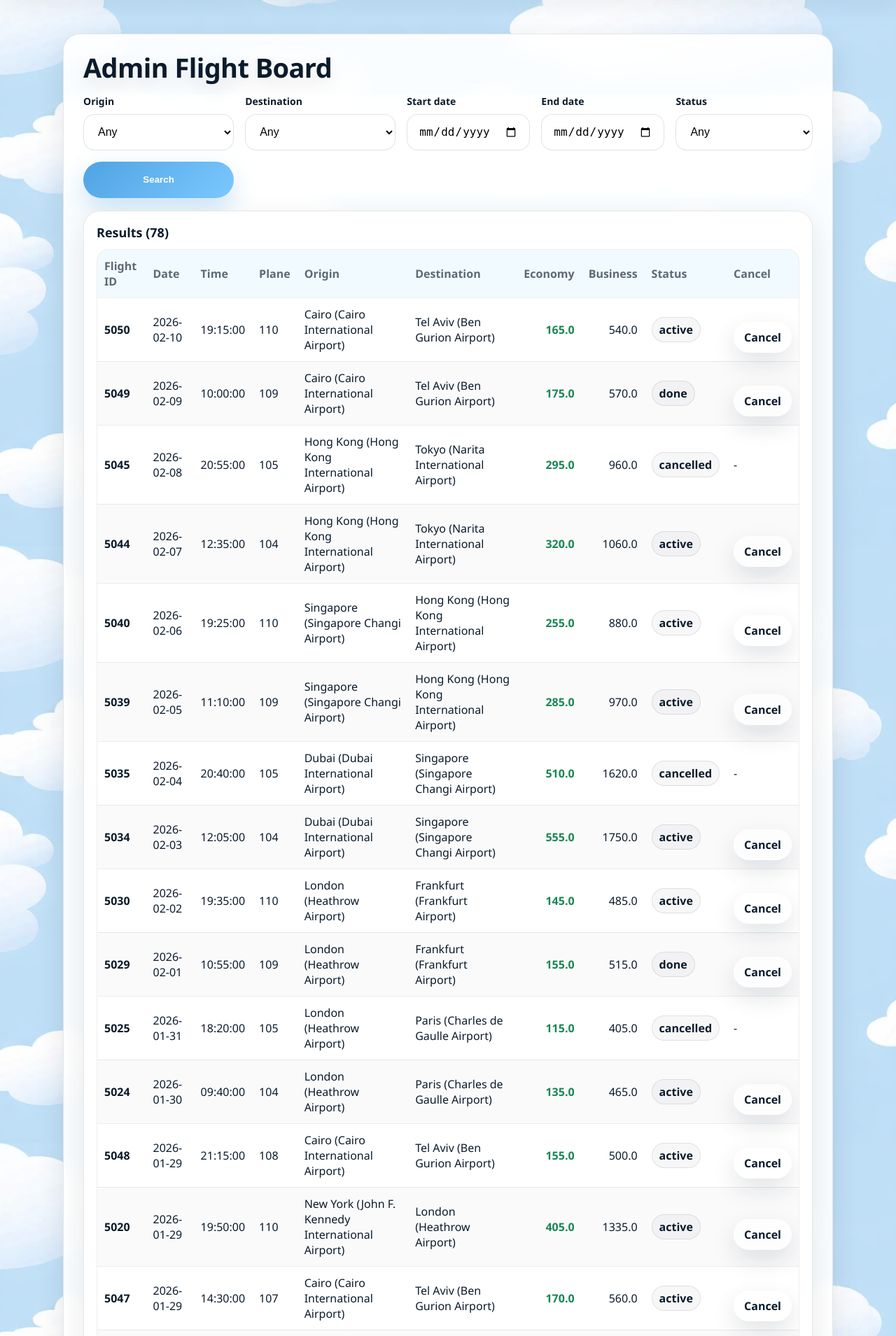
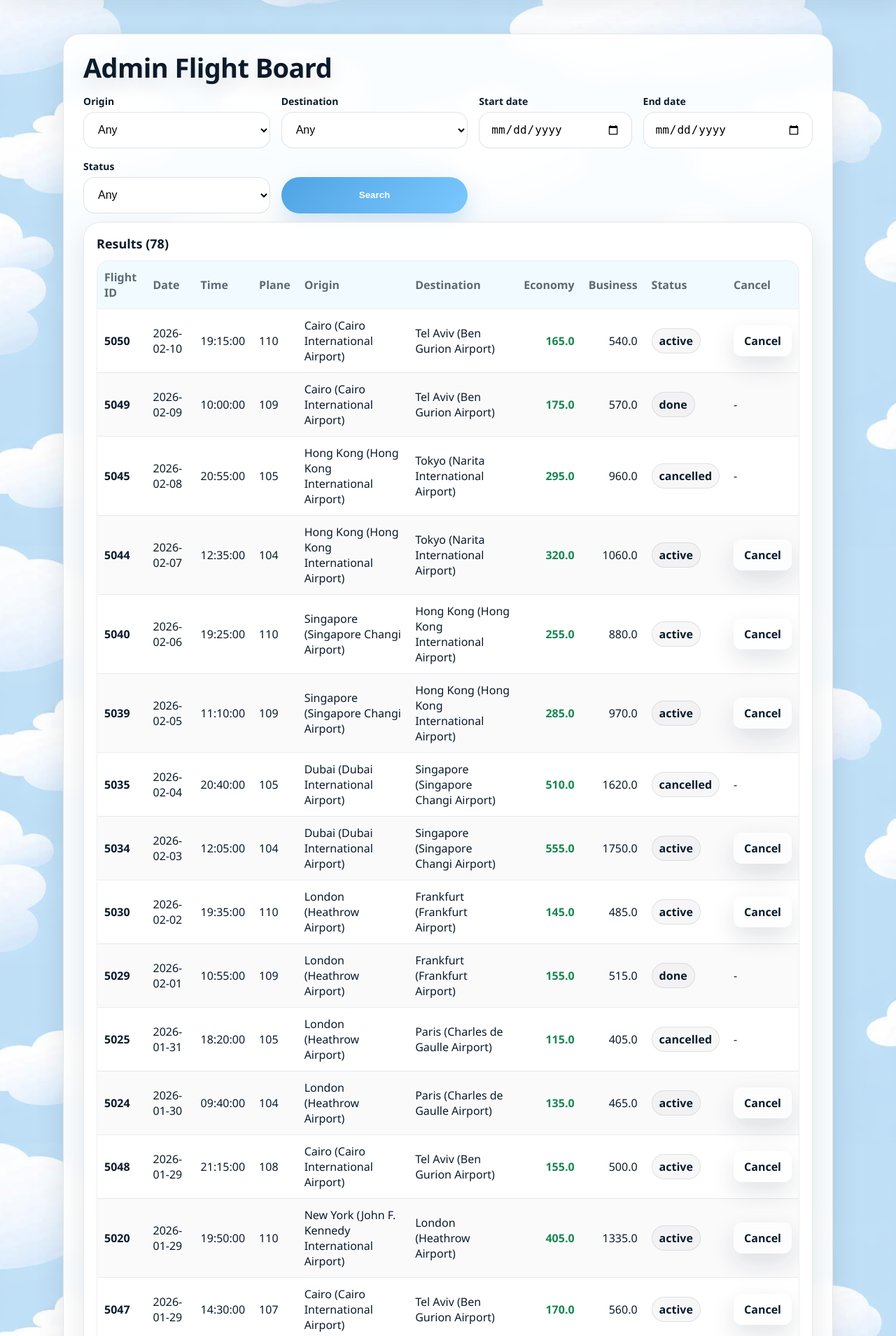
Before and after one commit to NoaKopi/InformationSystemsFinalProject, a Flask app: page /admin/flights in a window 1280 px wide. Shown: the part 73-1982 px from the top of the page at 70% size. Run offline with Flask 3, Linux system fonts and the light colour scheme; a user stored in the database is signed in; data comes from the database, SQL or seed files in the repository.

Commit message:
Disable cancel option for completed flights (admin UI + backend)

```diff
--- a/main.py
+++ b/main.py
@@ -12,8 +12,7 @@ app.config.update(
     PERMANENT_SESSION_LIFETIME=timedelta(minutes=10),  # disconnects after 10 minutes of inactivity
     SESSION_FILE_DIR= "/home/NoaKopi/InformationSystemsFinalProject/flask_session_data",
     SESSION_COOKIE_HTTPONLY=True,
-    SESSION_COOKIE_SAMESITE="Lax",
-)
+    SESSION_COOKIE_SAMESITE="Lax",)
 
 # ======================================================
 # MAIN
@@ -176,8 +175,7 @@ def plane_has_business(cursor, plane_id: int) -> bool:
           AND LOWER(Class) = 'business'
         LIMIT 1
         """,
-        (int(plane_id),),
-    )
+        (int(plane_id),),)
     return cursor.fetchone() is not None
 
 
@@ -199,8 +197,7 @@ def fetch_flight_prices(flight_id: int):
             return {"Economy": 0.0, "Business": 0.0}
         return {
             "Economy": float(row["Economy_Price"]),
-            "Business": float(row["Business_Price"]),
-        }
+            "Business": float(row["Business_Price"]),}
 
 
 def infer_order_ticket_class(unique_order_id: int):
@@ -265,8 +262,7 @@ def db_check():
                 FROM sqlite_master
                 WHERE type='table'
                   AND name NOT LIKE 'sqlite_%'
-                ORDER BY name;
-            """)
+                ORDER BY name;""")
             tables = [row["name"] for row in cursor.fetchall()]
 
             cursor.execute("SELECT COUNT(*) AS cnt FROM Airports;")
@@ -295,8 +291,7 @@ def home_page():
             cursor.execute("""
                 SELECT Airport_ID, Airport_Name, City, Country
                 FROM Airports
-                ORDER BY Country, City, Airport_Name
-            """)
+                ORDER BY Country, City, Airport_Name """)
             airports = cursor.fetchall()
     except Exception as e:
         flash(f"Database error loading airports: {e}", "error")
@@ -308,8 +303,7 @@ def home_page():
         selected_destination=selected_destination,
         start_date=start_date,
         end_date=end_date,
-        today=today
-    )
+        today=today)
 
 
 # =============================
@@ -411,8 +405,7 @@ def client_home():
         "client_home.html",
         first_name=session.get("First_Name_In_English", ""),
         last_name=session.get("Last_Name_In_English", ""),
-        email=session.get("Email_Address", "")
-    )
+        email=session.get("Email_Address", ""))
 
 
 @app.route("/logout")
@@ -513,10 +506,7 @@ def available_flights():
             today_dt = date.today()
 
             if start_dt < today_dt:
-                flash(
-                    "You can't search flights for a past departure date. Please choose today or a future date.",
-                    "error"
-                )
+                flash("You can't search flights for a past departure date. Please choose today or a future date.","error")
                 return redirect(url_for(
                     "home_page",
                     origin_id=origin_id,
@@ -585,11 +575,7 @@ def available_flights():
                         f.Departure_Date > DATE('now')
                         OR (
                             f.Departure_Date = DATE('now')
-                            AND f.Departure_Time > TIME('now')
-                        )
-                    )
-                """
-
+                            AND f.Departure_Time > TIME('now'))) """
 
             if origin_id:
                 sql += " AND f.Origin_Airport = ?"
@@ -627,8 +613,7 @@ def available_flights():
         origin_id=origin_id,
         destination_id=destination_id,
         start_date=start_date,
-        end_date=end_date
-    )
+        end_date=end_date)
 
 
 # =============================
@@ -675,7 +660,6 @@ def book_flight(flight_id):
         if selected_class not in ("Economy", "Business"):
             selected_class = "Economy"
 
-        # if no business in plane -> force Economy
         if selected_class == "Business" and not has_business:
             flash("Business class is not available for this flight. Switched to Economy.", "error")
             selected_class = "Economy"
@@ -714,8 +698,7 @@ def book_flight(flight_id):
             "quantity": int(quantity),
             "ticket_class": selected_class,
             "unit_price": unit_price,
-            "created_at": datetime.now().isoformat()
-        }
+            "created_at": datetime.now().isoformat() }
 
         if is_registered_user():
             draft["user_type"] = "registered_client"
@@ -805,8 +788,7 @@ def draft_select_seats():
                     seats=seats,
                     occupied=occupied,
                     selected=selected_prev,
-                    needed=needed
-                )
+                    needed=needed)
 
             if len(set(selected)) != len(selected):
                 flash("Duplicate seat selection detected. Please select unique seats.", "error")
@@ -862,15 +844,14 @@ def draft_select_seats():
             seats=seats,
             occupied=occupied,
             selected=selected_prev,
-            needed=needed
-        )
+            needed=needed )
 
     except Exception as e:
         flash(f"Database error while loading seats: {e}", "error")
         return redirect(url_for("home_page"))
 
 # =============================
-# DRAFT: REVIEW
+# DRAFT: REVIEW ORDER
 # =============================
 @app.route("/draft/review", methods=["GET"])
 def order_review():
@@ -933,7 +914,7 @@ def order_review():
 
 
 # =============================
-# DRAFT: CONFIRM
+# DRAFT: CONFIRM ORDER
 # =============================
 @app.route("/draft/confirm", methods=["POST"])
 def confirm_order():
@@ -1167,8 +1148,7 @@ def fetch_order_details(unique_order_id: int, user_is_reg: bool, email: str):
                 "departure_date": f["Departure_Date"],
                 "departure_time": f["Departure_Time"],
                 "quantity_of_tickets": qty,
-                "seats": seats
-            }
+                "seats": seats}
     except Exception:
         return None
 
@@ -1326,7 +1306,6 @@ def order_management():
     user_is_reg = bool(is_registered_user())
     future_orders, past_orders = [], []
 
-    # bring orders
     if tab == "future":
         if user_is_reg:
             email = session.get("Email_Address")
@@ -1403,8 +1382,7 @@ def order_management():
         active_tab=tab,
         user_is_registered=user_is_reg,
         future_orders=future_orders,
-        past_orders=past_orders
-    )
+        past_orders=past_orders)
 
 # =============================
 # ORDER LOOKUP (GUEST)
@@ -1527,10 +1505,7 @@ def cancel_order():
                 WHERE Unique_Order_ID = ?
             """, (unique_order_id,))
 
-        flash(
-            f"Order {unique_order_id} cancelled. Cancellation fee charged: ${fee_total:.2f}",
-            "success"
-        )
+        flash(f"Order {unique_order_id} cancelled. Cancellation fee charged: ${fee_total:.2f}", "success")
         return redirect(url_for("order_management", tab="future"))
 
     except Exception as e:
@@ -1643,7 +1618,6 @@ def admin_reports():
             revenue_rows = cursor.fetchall() or []
 
             # Workers accumulated flight hours (short vs long)
-            # SQLite: TIME_TO_SEC replacement via strftime seconds delta
             cursor.execute("""
                 SELECT
                     w.Worker_ID,
@@ -1740,8 +1714,7 @@ def admin_reports():
                 ORDER BY
                     f.Plane_ID,
                     strftime('%Y', f.Departure_Date),
-                    strftime('%m', f.Departure_Date);
-            """)
+                    strftime('%m', f.Departure_Date); """)
             plane_month_rows = cursor.fetchall() or []
 
         return render_template(
@@ -1750,8 +1723,7 @@ def admin_reports():
             revenue_rows=revenue_rows,
             worker_hours_rows=worker_hours_rows,
             cancel_rate_rows=cancel_rate_rows,
-            plane_month_rows=plane_month_rows
-        )
+            plane_month_rows=plane_month_rows)
 
     except Exception as e:
         flash(f"Database error loading reports: {e}", "error")
@@ -1778,21 +1750,17 @@ def admin_flights():
     airports, flights = [], []
 
     try:
-        # 1) ROOT FIX: update past flights to 'done' WITH COMMIT
         try:
             with db_transaction() as (_, tcur):
                 update_flight_statuses_done_if_past(tcur)
         except Exception as e:
-            # don't break the admin page if auto-update fails
             print("Flight status auto-update failed (admin_flights):", e)
 
-        # 2) read data normally
         with db_cursor() as (_, cursor):
             cursor.execute("""
                 SELECT Airport_ID, Airport_Name, City, Country
                 FROM Airports
-                ORDER BY Country, City, Airport_Name
-            """)
+                ORDER BY Country, City, Airport_Name """)
             airports = cursor.fetchall()
 
             sql = """
@@ -1872,8 +1840,7 @@ def admin_new_flight_step1():
             cursor.execute("""
                 SELECT Airport_ID, Airport_Name, City, Country
                 FROM Airports
-                ORDER BY Country, City, Airport_Name
-            """)
+                ORDER BY Country, City, Airport_Name """)
             airports = cursor.fetchall()
 
             if request.method == "POST":
@@ -1910,8 +1877,7 @@ def admin_new_flight_step1():
                     "duration": int(duration),
                     "is_long": is_long_flight(int(duration)),
                     "window_start": dep_dt.strftime("%Y-%m-%d %H:%M:%S"),
-                    "window_end": end_dt.strftime("%Y-%m-%d %H:%M:%S")
-                }
+                    "window_end": end_dt.strftime("%Y-%m-%d %H:%M:%S") }
                 return redirect(url_for("admin_new_flight_step2"))
 
         return render_template("admin_new_flight_step1.html", airports=airports , today_min=today_min)
@@ -1955,10 +1921,8 @@ def admin_new_flight_step2():
                     flash("Plane and economy price are required.", "error")
                     return render_template(
                         "admin_new_flight_step2.html",
-                        draft=draft, planes=planes, pilots=pilots, attendants=attendants
-                    )
-
-                # validate plane exists  (SQLite: ?)
+                        draft=draft, planes=planes, pilots=pilots, attendants=attendants )
+
                 cursor.execute("SELECT Plane_ID FROM Planes WHERE Plane_ID = ?", (plane_id,))
                 if not cursor.fetchone():
                     flash("Selected plane not found.", "error")
@@ -1979,15 +1943,13 @@ def admin_new_flight_step2():
                     flash(f"Please select exactly {req_pilots} pilots.", "error")
                     return render_template(
                         "admin_new_flight_step2.html",
-                        draft=draft, planes=planes, pilots=pilots, attendants=attendants
-                    )
+                        draft=draft, planes=planes, pilots=pilots, attendants=attendants)
 
                 if len(selected_att) != req_att:
                     flash(f"Please select exactly {req_att} attendants.", "error")
                     return render_template(
                         "admin_new_flight_step2.html",
-                        draft=draft, planes=planes, pilots=pilots, attendants=attendants
-                    )
+                        draft=draft, planes=planes, pilots=pilots, attendants=attendants)
 
                 bp = None
                 if is_plane_large:
@@ -1995,11 +1957,9 @@ def admin_new_flight_step2():
                         flash("Business price is required for LARGE planes (Business class exists).", "error")
                         return render_template(
                             "admin_new_flight_step2.html",
-                            draft=draft, planes=planes, pilots=pilots, attendants=attendants
-                        )
+                            draft=draft, planes=planes, pilots=pilots, attendants=attendants)
                     bp = float(business_price)
 
-                # HARD re-check availability now (no SQL changes needed here, only placeholders inside utils if any)
                 current_planes = available_planes(cursor, window_start, window_end, is_long=is_long)
                 current_plane_ids = {int(p["Plane_ID"]) for p in current_planes}
                 if plane_id_int not in current_plane_ids:
@@ -2022,15 +1982,13 @@ def admin_new_flight_step2():
                     "economy_price": float(economy_price),
                     "business_price": bp,
                     "selected_pilots": [str(x) for x in selected_pilots],
-                    "selected_attendants": [str(x) for x in selected_att],
-                })
+                    "selected_attendants": [str(x) for x in selected_att],})
                 session["admin_new_flight"] = draft
                 return redirect(url_for("admin_new_flight_review"))
 
         return render_template(
             "admin_new_flight_step2.html",
-            draft=draft, planes=planes, pilots=pilots, attendants=attendants
-        )
+            draft=draft, planes=planes, pilots=pilots, attendants=attendants)
 
     except Exception as e:
         flash(f"Database error: {e}", "error")
@@ -2051,21 +2009,17 @@ def admin_new_flight_review():
         return redirect(url_for("admin_new_flight_step1"))
 
     try:
-        # Keep the original datetimes for our own use if needed
         new_start = datetime.strptime(draft["window_start"], "%Y-%m-%d %H:%M:%S")
         new_end = datetime.strptime(draft["window_end"], "%Y-%m-%d %H:%M:%S")
 
-        # pass WITHOUT seconds to overlap_* helpers
         window_start_nosec = draft["window_start"][:16]  # 'YYYY-MM-DD HH:MM'
         window_end_nosec = draft["window_end"][:16]      # 'YYYY-MM-DD HH:MM'
 
         if request.method == "GET":
             return render_template("admin_new_flight_review.html", draft=draft)
 
-        # Normalize time for TIME column
         dep_time_sql = normalize_time_to_hhmmss(draft.get("dep_time"))
 
-        # writes -> transaction
         with db_transaction() as (_, cursor):
 
             if overlap_exists_for_plane(cursor, int(draft["plane_id"]), window_start_nosec, window_end_nosec):
@@ -2088,24 +2042,21 @@ def admin_new_flight_review():
             if business_price is None:
                 business_price = 0.00
 
-            # SQLite: ? placeholders
             cursor.execute("""
                 INSERT INTO Flight
                   (Flight_ID, Plane_ID, Origin_Airport, Destination_Airport,
                    Departure_Time, Departure_Date,
                    Economy_Price, Business_Price, Flight_Status)
                 VALUES
-                  (?,?,?,?,?,?,?,?, 'active')
-            """, (
-                int(flight_id),
+                  (?,?,?,?,?,?,?,?, 'active') """,
+                (int(flight_id),
                 int(draft["plane_id"]),
                 int(draft["origin_id"]),
                 int(draft["dest_id"]),
                 dep_time_sql,          # always HH:MM:SS
                 draft["dep_date"],
                 float(draft["economy_price"]),
-                float(business_price)
-            ))
+                float(business_price)))
 
             for wid in draft["selected_pilots"]:
                 cursor.execute("""
@@ -2180,14 +2131,18 @@ def admin_cancel_flight_confirm(flight_id):
             flash("Flight not found.", "error")
             return redirect(url_for("admin_cancel_flight_pick"))
 
+        if flight["Flight_Status"] not in ("active", "full"):
+            flash("This flight has already occurred or was cancelled and cannot be cancelled.", "error")
+            return redirect(url_for("admin_flights"))
+
         if not can_cancel_flight_by_72h_rule(flight["Departure_Date"], flight["Departure_Time"]):
             flash("Cancellation is not allowed less than 72 hours before the flight.", "error")
-            return redirect(url_for("admin_cancel_flight_pick"))
+            return redirect(url_for("admin_flights"))
+
 
         if request.method == "GET":
             return render_template("admin_cancel_confirm.html", flight=flight)
 
-        # POST -> transaction
         with db_transaction() as (_, cursor):
             # SQLite: no FOR UPDATE
             cursor.execute("""
@@ -2215,7 +2170,6 @@ def admin_cancel_flight_confirm(flight_id):
                 WHERE Flight_ID = ?
             """, (flight_id,))
 
-            # SQLite: no FOR UPDATE
             cursor.execute("""
                 SELECT Unique_Order_ID
                 FROM Orders
@@ -2286,7 +2240,6 @@ def admin_add_staff():
 
     try:
         with db_transaction() as (_, cursor):
-            # SQLite: ? placeholders
             cursor.execute("SELECT 1 FROM Pilots WHERE Worker_ID = ? LIMIT 1", (worker_id,))
             if cursor.fetchone():
                 flash("Worker ID already exists as Pilot.", "error")
@@ -2311,8 +2264,7 @@ def admin_add_staff():
                     VALUES (?,?,?,?,?,?,?,?,?)
                 """, (
                     worker_id, city, street, house_number,
-                    first_he, last_he, phone, start_date, is_qualified
-                ))
+                    first_he, last_he, phone, start_date, is_qualified))
             else:
                 cursor.execute("""
                     INSERT INTO Flight_Attendants
@@ -2322,8 +2274,7 @@ def admin_add_staff():
                     VALUES (?,?,?,?,?,?,?,?,?)
                 """, (
                     worker_id, city, street, house_number,
-                    first_he, last_he, phone, start_date, is_qualified
-                ))
+                    first_he, last_he, phone, start_date, is_qualified))
 
         flash("Staff member added successfully.", "success")
         return redirect(url_for("admin_dashboard"))
--- a/static/styles.css
+++ b/static/styles.css
@@ -207,6 +218,12 @@ h1 {
   transform: translateY(-1px);
 }
 
+.btn-small {
+  padding: 10px 14px;
+  border-radius: 12px;
+  font-weight: 900;
+}
+
 /* ====== Footer Hint ====== */
 .hint {
   margin-top: 20px;
@@ -224,53 +241,66 @@ h1 {
   text-decoration: underline;
 }
 
-/* ===== Home Search + Results ===== */
-.hero-card--wide {
-  width: min(980px, 100%);
+/* ====== Home Search – CLEAN FLOATING (matches screenshot) ====== */
+/* Search container is clean (no card look) */
+.search-card {
+  background: transparent;
+  border: none;
+  box-shadow: none;
+  padding: 0;
+  margin-top: 28px;
 }
 
-/* ✅ Search is the “floating glass” element */
-.search-card {
-  background: var(--glass);
-  border: 1px solid var(--glass-border);
-  border-radius: 20px;
-  padding: 20px;
-  margin: 18px 0;
-  backdrop-filter: blur(var(--glass-blur));
-  -webkit-backdrop-filter: blur(var(--glass-blur));
-  box-shadow: var(--glass-shadow);
+/* Title/Sub for hero card (no subtitle bubble here) */
+.hero-card h1 {
+  margin-bottom: 6px;
+  text-shadow: 0 10px 28px rgba(11, 27, 43, 0.12);
 }
 
+.hero-card .subtitle {
+  background: none;
+  border: none;
+  padding: 0;
+  margin: 0 0 26px 0;
+  color: rgba(11, 27, 43, 0.65);
+  font-weight: 600;
+}
+
+/* One-row layout: From / To / Date / Button (4 columns) */
 .search-grid {
   display: grid;
-  grid-template-columns: 1.1fr 1.1fr 0.9fr 0.9fr;
-  gap: 12px;
-  column-gap: 16px;
-  row-gap: 12px;
+  grid-template-columns: 1.1fr 1.1fr 0.9fr 1fr;
+  gap: 16px;
   align-items: end;
 }
 
+/* Labels */
 .field label {
   display: block;
-  margin: 0 0 8px 0;
-  font-weight: 900;
+  font-size: 14px;
+  font-weight: 800;
+  margin: 0 0 6px 0;
 }
 
-select,
-.search-card input[type="date"] {
+/* Controls */
+.search-grid select,
+.search-grid input[type="date"] {
   width: 100%;
-  padding: 14px 14px;
-  border-radius: 14px;
-  border: 1px solid rgba(11, 27, 43, 0.10);
-  background: var(--glass-strong);
+  height: 52px;              /* consistent height */
+  padding: 0 16px;
+  border-radius: 16px;
+  border: 1px solid rgba(11, 27, 43, 0.12);
+  background: rgba(255, 255, 255, 0.75);
   font-size: 16px;
   outline: none;
   background-clip: padding-box;
+  backdrop-filter: blur(10px);
+  -webkit-backdrop-filter: blur(10px);
   transition: box-shadow 0.15s ease, border-color 0.15s ease;
 }
 
-select:focus,
-.search-card input[type="date"]:focus {
+.search-grid select:focus,
+.search-grid input[type="date"]:focus {
   box-shadow: var(--focus);
   border-color: rgba(26, 163, 255, 0.55);
 }
@@ -361,12 +417,6 @@ select:focus,
   color: #198754;
 }
 
-.btn-small {
-  padding: 10px 14px;
-  border-radius: 12px;
-  font-weight: 900;
-}
-
 .empty {
   text-align: center;
   padding: 26px 10px;
@@ -610,131 +661,19 @@ input:focus {
   text-decoration: underline;
 }
 
-/* (optional) kill any leftover “bars/lines” */
+/* Optional: hide leftovers */
 .cabin-rule { display: none; }
 progress { display: none; }
 
-/* =========================================
-   CLEAN FLOATING SEARCH – FINAL VERSION
-   ========================================= */
-
-/* 1) Remove any remaining card/container look */
-.search-card {
-  background: transparent !important;
-  border: none !important;
-  box-shadow: none !important;
-  padding: 0 !important;
-  margin-top: 28px;
-}
-
-/* 2) Title + subtitle clean (no bubble) */
-.hero-card h1 {
-  margin-bottom: 6px;
-  text-shadow: 0 10px 28px rgba(11,27,43,.12);
-}
-
-.hero-card .subtitle {
-  background: none !important;
-  border: none !important;
-  padding: 0 !important;
-  margin-bottom: 26px;
-  color: rgba(11,27,43,.65);
-  font-weight: 600;
-}
-
-/* 3) One-row layout: From / To / Dates / Button */
-.search-grid {
-  display: grid;
-  grid-template-columns: 1.1fr 1.1fr 0.9fr 0.9fr 1fr;
-  gap: 16px;
-  align-items: end;
-}
-
-/* 4) Make labels align visually */
-.field label {
-  font-size: 14px;
-  font-weight: 800;
-  margin-bottom: 6px;
-}
-
-/* 5) Inputs – floating but subtle */
-.search-grid select,
-.search-grid input[type="date"] {
-  background: rgba(255,255,255,.75);
-  border: 1px solid rgba(11,27,43,.12);
-  border-radius: 16px;
-  padding: 14px 16px;
-  font-size: 16px;
-  backdrop-filter: blur(10px);
-  -webkit-backdrop-filter: blur(10px);
-}
-
-/* 6) Search button – same height, soft sky tone */
-.search-btn.btn-primary {
-  height: 52px;
-  border-radius: 999px;
-  background: linear-gradient(135deg, #4fa3e3, #7cc8ff);
-  box-shadow: 0 14px 34px rgba(79,163,227,.28);
-  font-weight: 800;
-}
-
-/* Hover – gentle */
-.search-btn.btn-primary:hover {
-  transform: translateY(-1px);
-  filter: brightness(1.04);
-  box-shadow: 0 18px 42px rgba(79,163,227,.34);
-}
-
-/* 7) Order Management button floats too */
-.btn-secondary {
-  margin-top: 22px;
-  background: rgba(255,255,255,.65);
-  backdrop-filter: blur(10px);
-  border-radius: 999px;
-  box-shadow: 0 14px 34px rgba(11,27,43,.12);
-}
-
-/* 8) Mobile – stack nicely */
-@media (max-width: 900px) {
-  .search-grid {
-    grid-template-columns: 1fr;
-  }
-
-  .search-btn.btn-primary {
-    width: 100%;
-  }
-}
-
-/* === ALIGN From/To with Dates (paste at very end) === */
-
-/* same height for ALL controls in the search row */
-.search-grid select,
-.search-grid input[type="date"]{
-  height: 52px;                 /* <-- makes From/To same height as dates */
-  line-height: 52px;
-  padding-top: 0;
-  padding-bottom: 0;
-}
-
-/* keep the label height consistent too */
-.search-grid .field label{
-  min-height: 20px;
-  margin-bottom: 8px;
-}
-
-/* ensure the column aligns at the bottom of controls */
-.search-grid{
-  align-items: end;
-}
-
+/* ====== Extra button style you added ====== */
 .btn-primary-blue {
-  background: #4da3ff;        /* כחול כמו Back אבל צבע */
+  background: #4da3ff;
   color: #ffffff;
   border: none;
-  border-radius: 999px;       /* בדיוק כמו Back */
+  border-radius: 999px;
   padding: 10px 22px;
   font-weight: 600;
-  box-shadow: none;           /* ❌ בלי רקע שחור / צל */
+  box-shadow: none;
   transition: background 0.2s ease, transform 0.1s ease;
 }
 
--- a/templates/admin_flights.html
+++ b/templates/admin_flights.html
@@ -93,7 +93,7 @@
             <td class="td-right">{{ f.Business_Price }}</td>
             <td><span class="badge">{{ f.Flight_Status }}</span></td>
             <td>
-              {% if f.Flight_Status != 'cancelled' %}
+              {% if f.Flight_Status in ['active', 'full'] %}
                 <a class="btn btn-secondary btn-small" href="{{ url_for('admin_cancel_flight_confirm', flight_id=f.Flight_ID) }}">Cancel</a>
               {% else %}
                 -
```
Also changed, not shown: other parts of static/styles.css (+73 -35 lines), utils/utils.py (+15 -42 lines).
